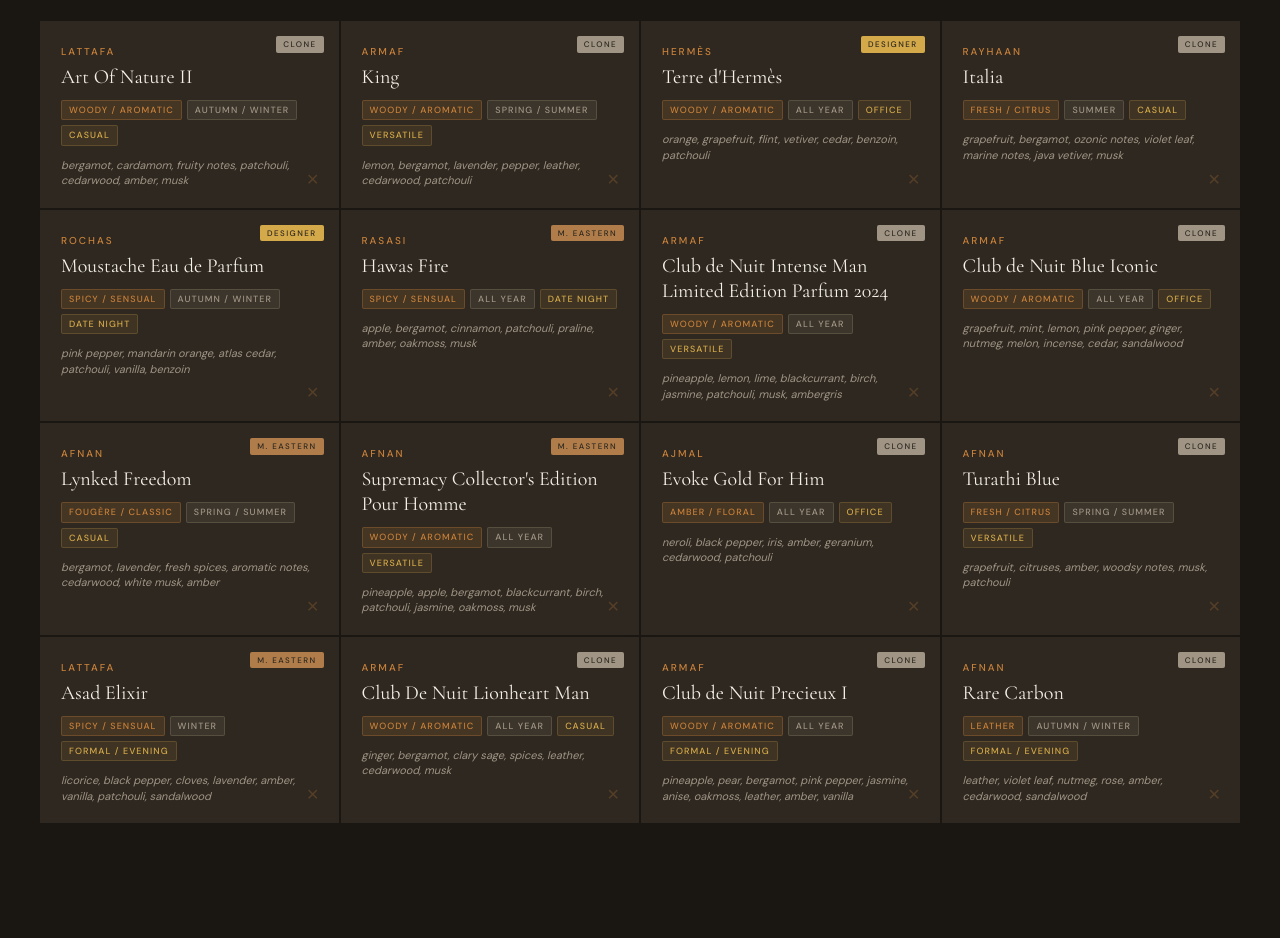
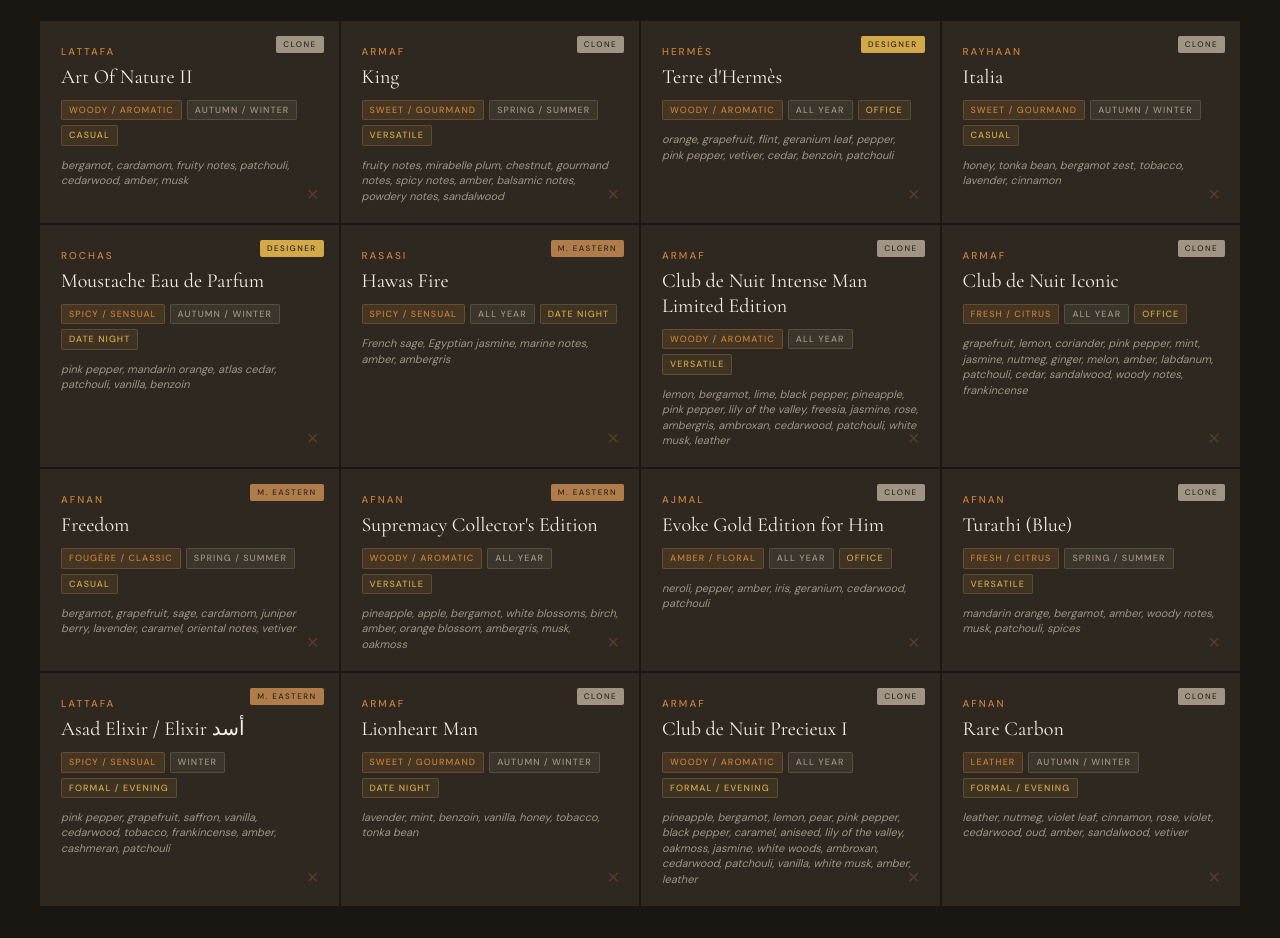
Before and after one commit to cernyj-dev/Static-Fragrance-Layer-Generator, a plain HTML site: page index.html in a window 1280 px wide. Shown: the part 300-1238 px from the top of the page. Before the commit the page ends 1155 px from the top, so only its background shows below. Drawn offline with nearby package versions, Linux system fonts and the light colour scheme.

Commit message:
Fragrance correction

```diff
--- a/index.html
+++ b/index.html
@@ -1458,11 +1458,11 @@
         house: 'Armaf',
         name: 'King',
         type: 'clone',
-        family: 'Woody / Aromatic',
+        family: 'Sweet / Gourmand',
         season: 'Spring / Summer',
         occasion: 'Versatile',
-        notes: 'lemon, bergamot, lavender, pepper, leather, cedarwood, patchouli',
-        tags: ['fresh', 'masculine', 'aromatic']
+        notes: 'fruity notes, mirabelle plum, chestnut, gourmand notes, spicy notes, amber, balsamic notes, powdery notes, sandalwood',
+        tags: ['sweet', 'gourmand', 'warm', 'sexy']
       },
       {
         id: 'her-tdh',
@@ -1472,7 +1472,7 @@
         family: 'Woody / Aromatic',
         season: 'All Year',
         occasion: 'Office',
-        notes: 'orange, grapefruit, flint, vetiver, cedar, benzoin, patchouli',
+        notes: 'orange, grapefruit, flint, geranium leaf, pepper, pink pepper, vetiver, cedar, benzoin, patchouli',
         tags: ['office', 'earthy', 'classic', 'signature']
       },
       {
@@ -1480,11 +1480,11 @@
         house: 'Rayhaan',
         name: 'Italia',
         type: 'clone',
-        family: 'Fresh / Citrus',
-        season: 'Summer',
+        family: 'Sweet / Gourmand',
+        season: 'Autumn / Winter',
         occasion: 'Casual',
-        notes: 'grapefruit, bergamot, ozonic notes, violet leaf, marine notes, java vetiver, musk',
-        tags: ['summer', 'citrus-bomb', 'fresh']
+        notes: 'honey, tonka bean, bergamot zest, tobacco, lavender, cinnamon',
+        tags: ['sweet', 'gourmand', 'warm']
       },
       {
         id: 'roc-mou',
@@ -1505,96 +1505,96 @@
         family: 'Spicy / Sensual',
         season: 'All Year',
         occasion: 'Date Night',
-        notes: 'apple, bergamot, cinnamon, patchouli, praline, amber, oakmoss, musk',
+        notes: 'French sage, Egyptian jasmine, marine notes, amber, ambergris',
         tags: ['beast-mode', 'loud', 'sweet', 'compliment-getter']
       },
       {
         id: 'arm-cdnim-le24',
         house: 'Armaf',
-        name: 'Club de Nuit Intense Man Limited Edition Parfum 2024',
+        name: 'Club de Nuit Intense Man Limited Edition',
         type: 'clone',
         family: 'Woody / Aromatic',
         season: 'All Year',
         occasion: 'Versatile',
-        notes: 'pineapple, lemon, lime, blackcurrant, birch, jasmine, patchouli, musk, ambergris',
+        notes: 'lemon, bergamot, lime, black pepper, pineapple, pink pepper, lily of the valley, freesia, jasmine, rose, ambergris, ambroxan, cedarwood, patchouli, white musk, leather',
         tags: ['signature', 'versatile', 'beast-mode', 'smoky']
       },
       {
         id: 'arm-cdnic',
         house: 'Armaf',
-        name: 'Club de Nuit Blue Iconic',
+        name: 'Club de Nuit Iconic',
         type: 'clone',
-        family: 'Woody / Aromatic',
+        family: 'Fresh / Citrus',
         season: 'All Year',
         occasion: 'Office',
-        notes: 'grapefruit, mint, lemon, pink pepper, ginger, nutmeg, melon, incense, cedar, sandalwood',
+        notes: 'grapefruit, lemon, coriander, pink pepper, mint, jasmine, nutmeg, ginger, melon, amber, labdanum, patchouli, cedar, sandalwood, woody notes, frankincense',
         tags: ['office', 'versatile', 'fresh', 'all-year']
       },
       {
         id: 'afn-lynf',
         house: 'Afnan',
-        name: 'Lynked Freedom',
+        name: 'Freedom',
         type: 'middle-eastern',
         family: 'Fougère / Classic',
         season: 'Spring / Summer',
         occasion: 'Casual',
-        notes: 'bergamot, lavender, fresh spices, aromatic notes, cedarwood, white musk, amber',
+        notes: 'bergamot, grapefruit, sage, cardamom, juniper berry, lavender, caramel, oriental notes, vetiver',
         tags: ['clean', 'fresh', 'casual', 'daily']
       },
       {
         id: 'afn-supcoll',
         house: 'Afnan',
-        name: "Supremacy Collector's Edition Pour Homme",
+        name: "Supremacy Collector's Edition",
         type: 'middle-eastern',
         family: 'Woody / Aromatic',
         season: 'All Year',
         occasion: 'Versatile',
-        notes: 'pineapple, apple, bergamot, blackcurrant, birch, patchouli, jasmine, oakmoss, musk',
+        notes: 'pineapple, apple, bergamot, white blossoms, birch, amber, orange blossom, ambergris, musk, oakmoss',
         tags: ['fruity', 'elegant', 'versatile']
       },
       {
         id: 'ajm-evg',
         house: 'Ajmal',
-        name: 'Evoke Gold For Him',
+        name: 'Evoke Gold Edition for Him',
         type: 'clone',
         family: 'Amber / Floral',
         season: 'All Year',
         occasion: 'Office',
-        notes: 'neroli, black pepper, iris, amber, geranium, cedarwood, patchouli',
+        notes: 'neroli, pepper, amber, iris, geranium, cedarwood, patchouli',
         tags: ['office', 'soapy', 'clean', 'professional']
       },
       {
         id: 'afn-turb',
         house: 'Afnan',
-        name: 'Turathi Blue',
+        name: 'Turathi (Blue)',
         type: 'clone',
         family: 'Fresh / Citrus',
         season: 'Spring / Summer',
         occasion: 'Versatile',
-        notes: 'grapefruit, citruses, amber, woodsy notes, musk, patchouli',
+        notes: 'mandarin orange, bergamot, amber, woody notes, musk, patchouli, spices',
         tags: ['summer', 'fresh', 'beast-mode', 'citrus-bomb']
       },
       {
         id: 'lat-asad-elix',
         house: 'Lattafa',
-        name: 'Asad Elixir',
+        name: 'Asad Elixir / Elixir أسد',
         type: 'middle-eastern',
         family: 'Spicy / Sensual',
         season: 'Winter',
         occasion: 'Formal / Evening',
-        notes: 'licorice, black pepper, cloves, lavender, amber, vanilla, patchouli, sandalwood',
+        notes: 'pink pepper, grapefruit, saffron, vanilla, cedarwood, tobacco, frankincense, amber, cashmeran, patchouli',
         tags: ['winter', 'dark', 'heavy', 'beast-mode']
       },
       {
         id: 'arm-cdnlh',
         house: 'Armaf',
-        name: 'Club De Nuit Lionheart Man',
+        name: 'Lionheart Man',
         type: 'clone',
-        family: 'Woody / Aromatic',
-        season: 'All Year',
-        occasion: 'Casual',
-        notes: 'ginger, bergamot, clary sage, spices, leather, cedarwood, musk',
-        tags: ['masculine', 'spicy', 'casual']
+        family: 'Sweet / Gourmand',
+        season: 'Autumn / Winter',
+        occasion: 'Date Night',
+        notes: 'lavender, mint, benzoin, vanilla, honey, tobacco, tonka bean',
+        tags: ['masculine', 'sweet', 'gourmand', 'date-night']
       },
       {
         id: 'arm-cdnpr',
@@ -1604,7 +1604,7 @@
         family: 'Woody / Aromatic',
         season: 'All Year',
         occasion: 'Formal / Evening',
-        notes: 'pineapple, pear, bergamot, pink pepper, jasmine, anise, oakmoss, leather, amber, vanilla',
+        notes: 'pineapple, bergamot, lemon, pear, pink pepper, black pepper, caramel, aniseed, lily of the valley, oakmoss, jasmine, white woods, ambroxan, cedarwood, patchouli, vanilla, white musk, amber, leather',
         tags: ['luxurious', 'evening', 'rich', 'complex']
       },
       {
@@ -1615,7 +1615,7 @@
         family: 'Leather',
         season: 'Autumn / Winter',
         occasion: 'Formal / Evening',
-        notes: 'leather, violet leaf, nutmeg, rose, amber, cedarwood, sandalwood',
+        notes: 'leather, nutmeg, violet leaf, cinnamon, rose, violet, cedarwood, oud, amber, sandalwood, vetiver',
         tags: ['leather', 'dark', 'masculine', 'evening']
       }
     ];
```
Also changed, not shown: data/collection.json (+40 -34 lines).
